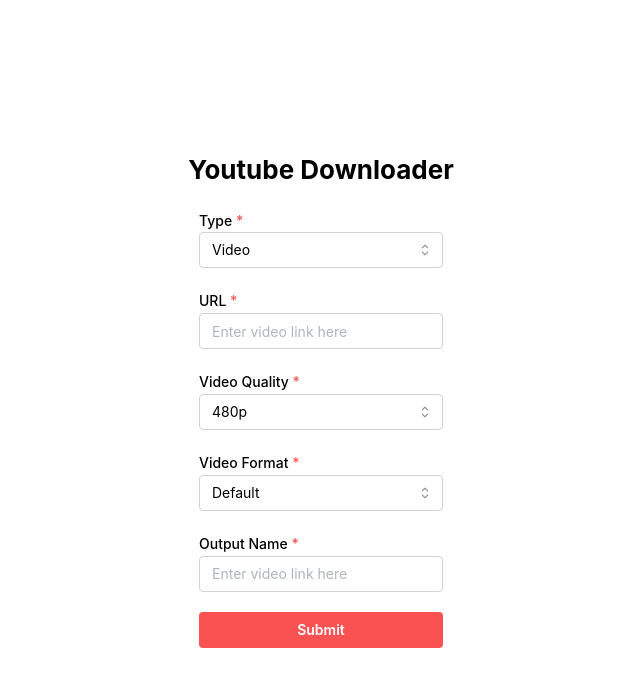
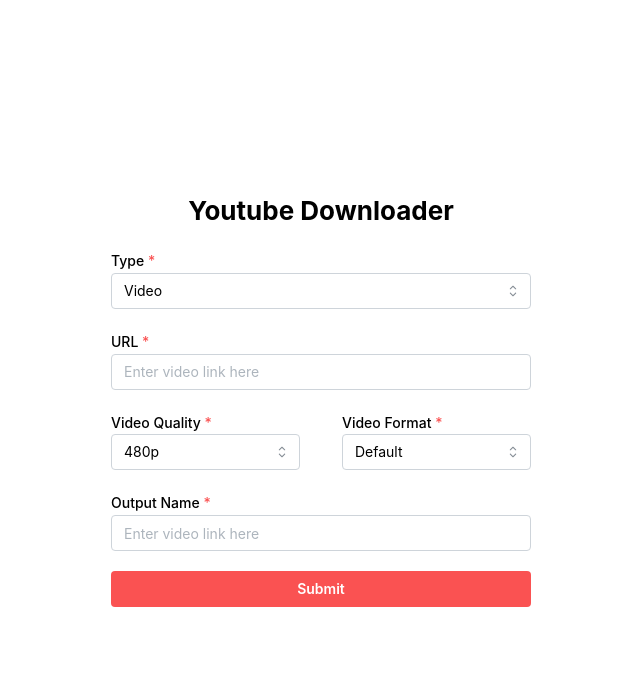
Before and after one commit to Scrappyz/Media-Downloader, a React app in the folder frontend/: page / in a window 1280 px wide. Shown: the top 686 px of the page, without its empty margins (319-959 px from the left). Built offline with nearby package versions, Linux system fonts and the light colour scheme; the HTML template or start-up script is replaced by a standard one.

Commit message:
Improved UI

```diff
--- a/frontend/src/App.tsx
+++ b/frontend/src/App.tsx
@@ -320,6 +320,7 @@ function App() {
       setTimeout(() => window.URL.revokeObjectURL(blobUrl), 10000);
     } catch(error: any) {
       setApiError(error.message);
+      setDownloadStatus(null);
     }
   };
 
@@ -327,14 +328,14 @@ function App() {
     <MantineProvider defaultColorScheme="light">
       <Flex pl="10%" pr="10%" h="100vh" direction="column" justify="center" align="center" gap="lg">
         <Title order={2}>Youtube Downloader</Title>
-        <form onSubmit={form.onSubmit((values) => handleSubmit(values))}>
-        {/* <form onSubmit={(e) => {e.preventDefault; alert("submit"); form.onSubmit((values) => handleSubmit(values))}}> */}
+        <form style={{width: 420, maxWidth: "100%"}} onSubmit={form.onSubmit((values) => handleSubmit(values))}>
           <Flex w='100%' direction="column" rowGap="lg">
             <NativeSelect {...form.getInputProps('type')} label='Type' withAsterisk key={form.key("type")} data={mediaTypes} />
-            <Group gap="0" align='flex-end'>
+            <Group w="100%" gap="0" align='flex-end'>
               <TextInput {...form.getInputProps('url')}
                 label='URL' withAsterisk key={form.key("url")}
                 placeholder='Enter video link here'
+                w="100%"
                 // rightSection={
                 //   <Button type='button' bg='red' radius={2} onClick={handlePaste} h='100%' w='100%' p={0} m={0}>Paste</Button>
                 // }
@@ -343,10 +344,10 @@ function App() {
             </Group>
             {
               isVideo ? (
-                <>
-                  <NativeSelect {...form.getInputProps('videoQuality')} label='Video Quality' withAsterisk key={form.key("videoQuality")} data={videoQualities} />
-                  <NativeSelect {...form.getInputProps('videoFormat')} label='Video Format' withAsterisk key={form.key("videoFormat")} data={["Default", ...videoFormats]} />
-                </>
+                <Group justify='space-between'>
+                  <NativeSelect w='45%' {...form.getInputProps('videoQuality')} label='Video Quality' withAsterisk key={form.key("videoQuality")} data={videoQualities} />
+                  <NativeSelect w='45%' {...form.getInputProps('videoFormat')} label='Video Format' withAsterisk key={form.key("videoFormat")} data={["Default", ...videoFormats]} />
+                </Group>
               ) : (
                 <NativeSelect {...form.getInputProps('audioFormat')} label='Audio Format' withAsterisk key={form.key("audioFormat")} data={["Default", ...audioFormats]} />
               )
@@ -359,11 +360,6 @@ function App() {
             {
               downloadStatus === null && (
                 <Button bg='red' type='submit'>Submit</Button>
-              )
-            }
-            {
-              downloadStatus === null && apiError !== null && (
-                <Text c='red'>{apiError}</Text>
               )
             }
             {
@@ -384,6 +380,11 @@ function App() {
                 </>
               )
             }
+            {
+              apiError !== null && downloadStatus === null && (
+                <Text c='red'>{apiError}</Text>
+              )
+            }
           </Flex>
         </form>
       </Flex>
```
Also changed, not shown: 1 other file (tests, documents, lock files or other folders).
